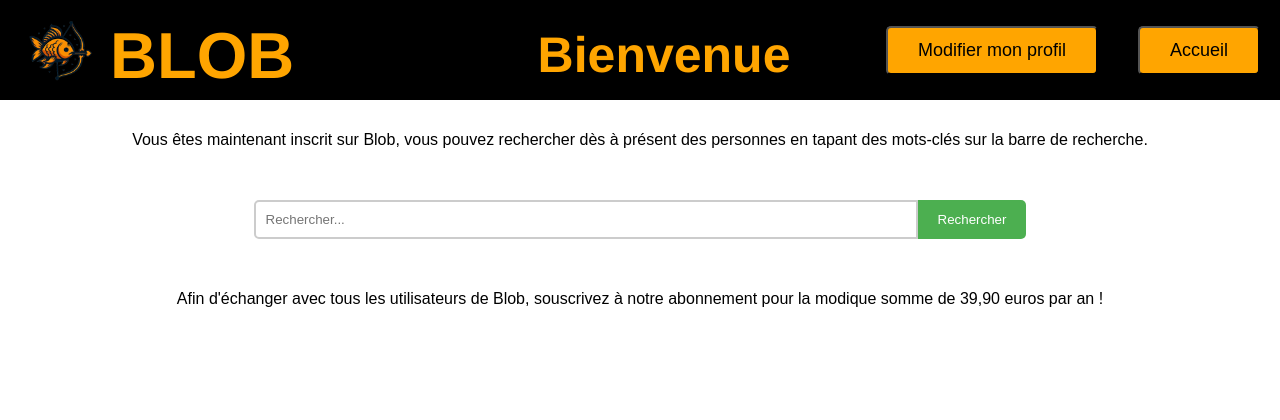
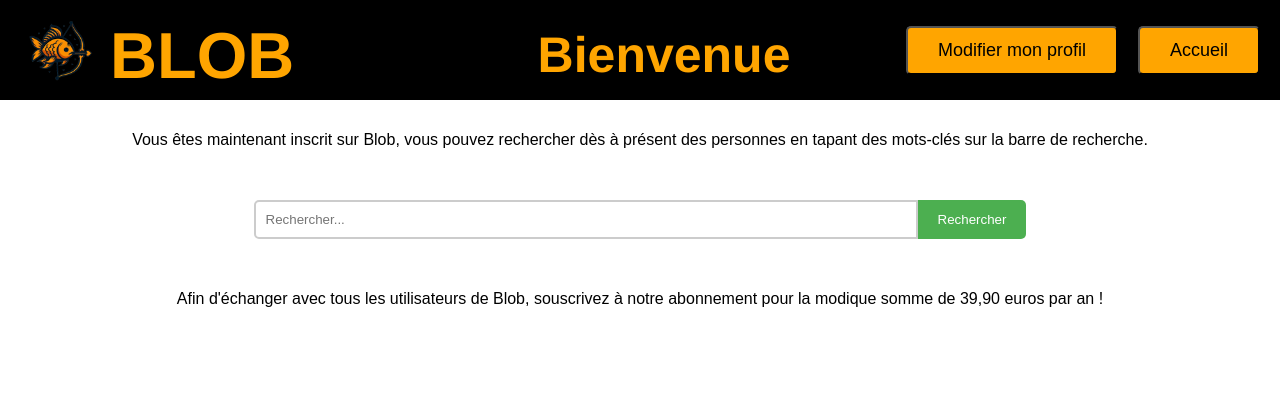
Before and after one commit to Eraguzy/blob, a PHP site: page /accueil.php in a window 1280 px wide. Shown: the top 420 px of the page. Run offline with PHP 8.4, Linux system fonts and the light colour scheme.

Commit message:
2e bouton nav

```diff
--- a/styles/bandeau.css
+++ b/styles/bandeau.css
@@ -46,3 +46,7 @@
 #deuxboutons { /*à utiliser si on a deux boutons côte à côte dans un nav*/
     margin-right: 0px; /*évite l'espacement pas égal si y'a 2 boutons dans le bandeau (les margin s'additionnent*/
 }
+
+#boutonmodif {
+    margin-right: 0px;
+}
```
